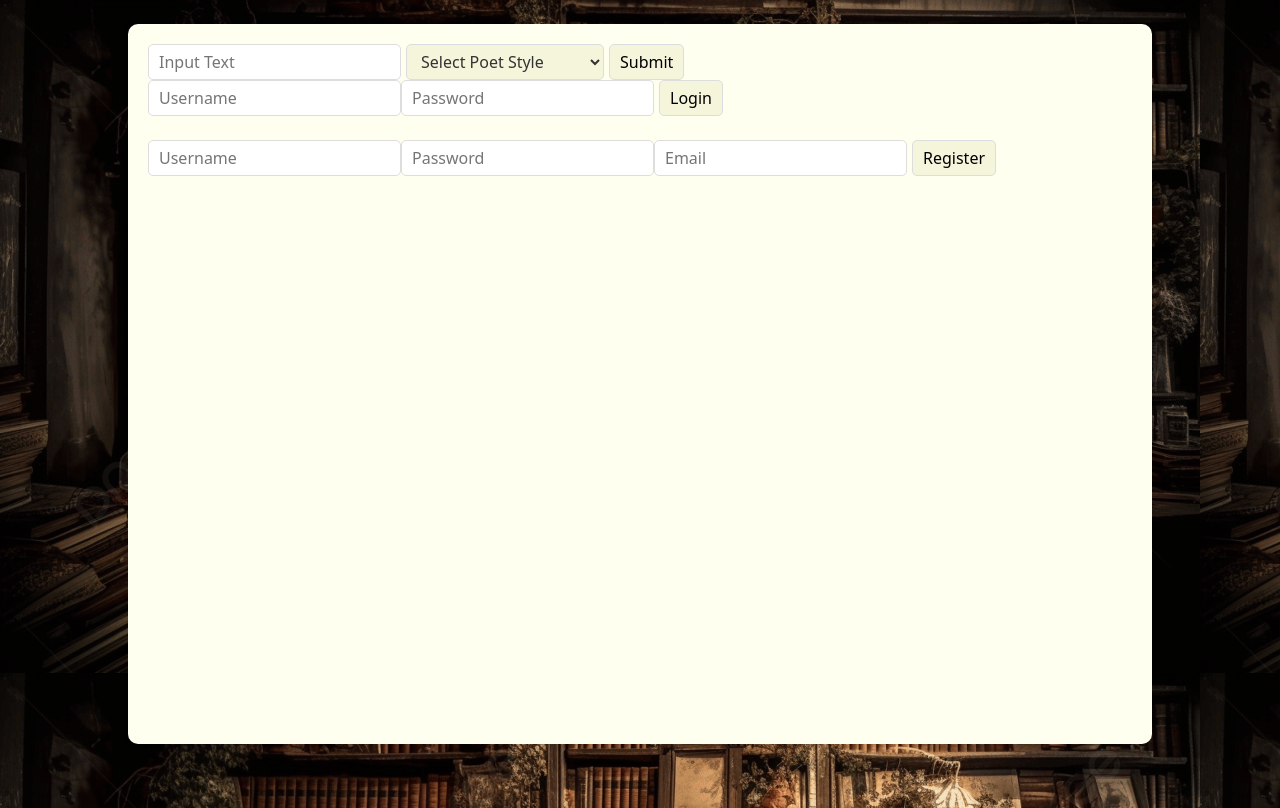
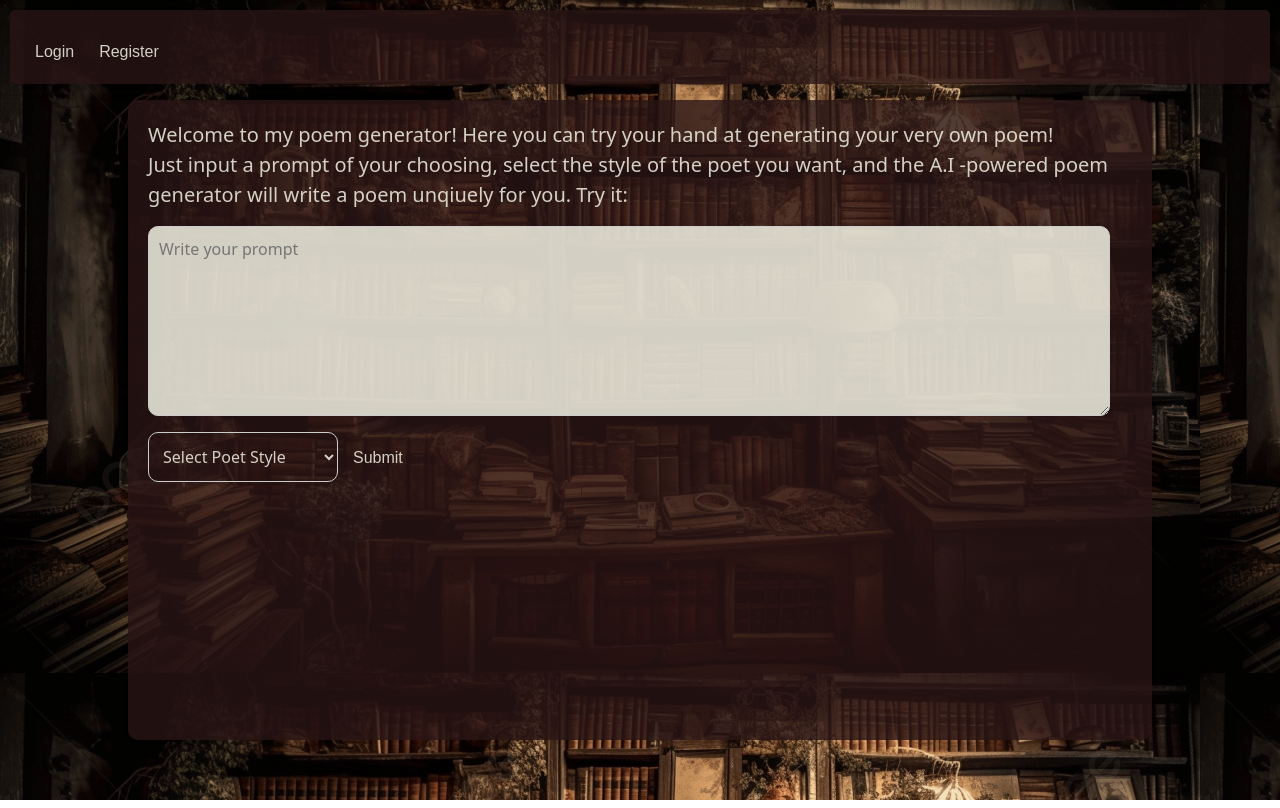
Before and after one commit to AnnaZelt/Poems, a React (Create React App) app in the folder front/poems/: page / in a window 1280 px wide. Built offline with nearby package versions, Linux system fonts and the light colour scheme.

Commit message:
prettied up the app

```diff
--- a/front/poems/src/App.tsx
+++ b/front/poems/src/App.tsx
@@ -6,6 +6,7 @@ import Poem from './components/poems/Poem';
 import User from './components/users/User';
 import { AuthState, setError, setIsLoggedIn } from './features/auth/authSlice';
 import './styles/styles.scss';
+import NavbarIn from './components/users/NavbarIn';
 
 function App() {
   const [showMessage, setShowMessage] = useState(false);
@@ -17,11 +18,8 @@ function App() {
   const userIdString: string | null = token?.id || null;
   const userId: number | null = userIdString ? parseInt(userIdString, 10) : null;
   const isLoggedIn = useSelector((state: { auth: AuthState }) => state.auth.isLoggedIn);
-  const [showNavbar, setShowNavbar] = useState(false);
+  const [tokenNotNull, setTokenChanged] = useState(false); // State to track token changes
 
-  const toggleNavbarVisibility = () => {
-    setShowNavbar((prevShowNavbar) => !prevShowNavbar);
-  };
 
   useEffect(() => {
     if (token) {
@@ -65,11 +63,42 @@ function App() {
     }, 2000); // Hide the message after 5 seconds
   };
 
+  const handleUpdate = () => {
+    setMessageContent('Update successful!');
+    setShowMessage(true);
+    setTokenChanged(false);
+  };
+
+  const handleDelete = () => {
+    setMessageContent('User deleted');
+    setShowMessage(true);
+    setTokenChanged(false);
+  };
+
+  const handleLogout = () => {
+    setTokenChanged(false)
+  };
+
   return (
-    <div className="container mt-4">
-      <style>
-
-      </style>
+    <div>
+      <header className="header">
+        {token ? (
+          <NavbarIn
+            onUpdate={handleUpdate}
+            onDelete={handleDelete}
+            onLogout={handleLogout}
+            token={token}
+            userId={Number(userId)}
+            userData={{}}
+          />
+        ) : (
+          <NavbarOut
+            onLogin={handleLogin}
+            onRegister={handleRegister}
+          />
+        )}
+      </header>
+      <div className="container mt-6">
         {token ? (
           <div>
             <User userId={Number(userId)} />
@@ -83,12 +112,9 @@ function App() {
               </div>
             )}
             <Poem />
-          <NavbarOut
-            onLogin={handleLogin}
-            onRegister={handleRegister}
-          />
           </div>
         )}
+      </div>
     </div>
   );
 }
--- a/front/poems/src/components/auth/LogoutButton.tsx
+++ b/front/poems/src/components/auth/LogoutButton.tsx
@@ -15,7 +15,6 @@ const LogoutButton: React.FC<LogoutButtonProps> = ({ onLogout }) => {
     dispatch(logout());
     localStorage.removeItem('token');
     localStorage.removeItem('tokenExpirationTime')
-    // window.location.reload();
     };
 
   return (
--- a/front/poems/src/components/poems/Poem.tsx
+++ b/front/poems/src/components/poems/Poem.tsx
@@ -1,8 +1,8 @@
-import React, { useState } from 'react';
+import React, { useState, useEffect } from 'react';
 import { createPoem } from '../../features/poems/poemSlice';
 import { Token } from '../../types/token';
-import { AppDispatch, RootState } from '../../redux/store';
-import { useDispatch, useSelector } from 'react-redux';
+import { AppDispatch } from '../../redux/store';
+import { useDispatch } from 'react-redux';
 import { Poemtype } from '../../types/poem';
 
 const Poem: React.FC = () => {
@@ -10,11 +10,26 @@ const Poem: React.FC = () => {
   const [poetStyle, setPoetStyle] = useState('');
   const [showPoem, setShowPoem] = useState(false);
   const [poem, setPoem] = useState<Poemtype | null>(null);
+  const [loading, setLoading] = useState(false);
   const dispatch = useDispatch<AppDispatch>();
-  const [loading, setLoading] = useState(false);
+
+  const [showPopup, setShowPopup] = useState(false);
+  const [popupText, setPopupText] = useState('');
 
   const tokenString = localStorage.getItem('token');
   const token: Token = JSON.parse(tokenString!);
+
+  useEffect(() => {
+    if (poem && showPopup && popupText.length < poem.poem_text.length) {
+      const interval = setInterval(() => {
+        setPopupText((prevText) => {
+          const nextChar = poem.poem_text[prevText.length];
+          return prevText + nextChar;
+        });
+      }, 25);
+      return () => clearInterval(interval);
+    }
+  }, [poem, showPopup, popupText]);
 
   const handleSubmit = (e: React.FormEvent<HTMLFormElement>) => {
     e.preventDefault();
@@ -23,7 +38,9 @@ const Poem: React.FC = () => {
       dispatch(createPoem({ inputText, poetStyle, userId: token?.id ?? null })).then((action) => {
         if (createPoem.fulfilled.match(action)) {
           setPoem(action.payload); // Update the poem state with the newly created poem
+          setLoading(false); // Hide the spinner
           setShowPoem(true); // Show the poem
+          setShowPopup(true); // Show the popup
         }
       });
     }
@@ -33,14 +50,21 @@ const Poem: React.FC = () => {
 
   return (
     <div>
+      {!token && <p className='p-tag'>
+        Welcome to my poem generator! Here you can try your hand at generating your very own poem!<br/>
+        Just input a prompt of your choosing, select the style of the poet you want, and the A.I -powered
+        poem generator will write a poem unqiuely for you.
+        Try it:
+      </p>}
       <form onSubmit={handleSubmit}>
-        <input
-          type="text"
-          placeholder="Input Text"
+        <textarea
+          className="poem-input"
+          placeholder="Write your prompt"
           value={inputText}
           onChange={(e) => setInputText(e.target.value)}
         />
         <select
+          className="poet-style"
           value={poetStyle}
           onChange={(e) => setPoetStyle(e.target.value)}
         >
@@ -55,10 +79,14 @@ const Poem: React.FC = () => {
         <button type="submit">Submit</button>
       </form>
       {loading && <div className="spinner"></div>}
-      {showPoem && poem && (
-        <div>
-          <p>{poem.poem_text}</p>
-          <button onClick={() => setShowPoem(false)}>Close</button>
+      {showPopup && (
+        <div className="poem-popup">
+          <div className="poem-popup-content">
+            <span className="close" onClick={() => setShowPopup(false)}>
+              &times;
+            </span>
+            <p>{popupText}</p>
+          </div>
         </div>
       )}
     </div>
--- a/front/poems/src/components/users/NavbarOut.tsx
+++ b/front/poems/src/components/users/NavbarOut.tsx
@@ -1,4 +1,4 @@
-import React from 'react';
+import React, { useState } from 'react';
 import LoginForm from '../auth/LoginForm';
 import RegisterForm from '../form/RegisterForm';
 
@@ -8,11 +8,25 @@ interface NavbarOutProps {
 }
 
 const NavbarOut: React.FC<NavbarOutProps> = ({ onLogin, onRegister }) => {
+  const [showLoginForm, setShowLoginForm] = useState(false);
+  const [showRegisterForm, setShowRegisterForm] = useState(false);
+
+  const toggleLoginForm = () => {
+    setShowLoginForm((prev) => !prev);
+    setShowRegisterForm(false); // Close the register form
+  };
+
+  const toggleRegisterForm = () => {
+    setShowRegisterForm((prev) => !prev);
+    setShowLoginForm(false); // Close the login form
+  };
+
   return (
-    <nav>
-      <LoginForm onLogin={onLogin} />
-      <br/>
-      <RegisterForm onRegister={onRegister} />
+    <nav className='navbar-out'>
+      <button onClick={toggleLoginForm}>{showLoginForm ? 'Close' : 'Login'}</button>
+      <button onClick={toggleRegisterForm}>{showRegisterForm ? 'Close' : 'Register'}</button>
+      {showLoginForm && <LoginForm onLogin={onLogin} />}
+      {showRegisterForm && <RegisterForm onRegister={onRegister} />}
     </nav>
   );
 };
--- a/front/poems/src/styles/styles.scss
+++ b/front/poems/src/styles/styles.scss
@@ -1,161 +1,366 @@
 @import "~bootstrap/dist/css/bootstrap.min.css";
 
+// Define custom colors
+$ivory-white: rgba(255, 255, 240, 0.8); // Adjust the alpha value (0.0 to 1.0) for the desired transparency
+$black-brown: rgba(40, 20, 20, 0.8); // Adjust the RGB values and alpha for the desired color and transparency
+$border-color: #ccc;
+$text-color: #333;
+$font-family: Arial, sans-serif;
 
-// Define custom colors
-$ivory-white: #fffff0;
-$button-color: #f0f0f0;
-$border-color: #ddd;
-
-body{
+body {
   background-image: url('../assets/images/pngtree-an-old-library-or-book-room-with-some-books-and-plants-picture-image_2496727.png');
+  margin: 0;
+  padding: 0;
 }
 
-// Custom styles for the container
+header {
+  position: fixed;
+  top: 0;
+  left: 0;
+  width: 100%;
+  padding: 10px;
+  box-shadow: 0 2px 4px rgba(0, 0, 0, 0.1);
+  z-index: 999;
+}
+
+nav ul {
+  list-style-type: none;
+  padding: 0;
+  margin: 0;
+}
+
+nav ul li {
+  display: inline-block;
+  margin-right: 10px;
+}
+
+nav ul li a {
+  text-decoration: none;
+  color: $text-color;
+}
+
+nav ul li a:hover {
+  text-decoration: underline;
+}
+
 .container {
   width: 80%;
-  margin: 5% auto;
-  background-color: $ivory-white;
+  margin: 100px auto 0; /* Adjust top margin to position below header */
+  background-color: $black-brown;
   padding: 20px;
   border-radius: 10px;
-  box-shadow: 0 0 5px rgba(0, 0, 0, 0.1); // Fuzzy border effect
-  height: 90vh; // 90% of the viewport height
+  box-shadow: 0 0 5px rgba(0, 0, 0, 0.1);
+  min-height: calc(100vh - 160px); /* Make container height 100% - header height */
+  overflow-y: auto; /* Add scroll if content exceeds container height */
 }
 
-// Custom styles for input boxes
+select {
+  border: 1px solid $border-color;
+  border-radius: 10px;
+  padding: 10px;
+  width: calc(100% - 22px); /* Adjust for border and padding */
+  margin-bottom: 10px;
+  background-color: $ivory-white;
+  color: $text-color;
+  height: 120px; /* Increase input box height */
+}
+
 input[type="text"],
 input[type="password"],
-input[type="email"],
-select {
+input[type="email"] {
   border: 1px solid $border-color;
-  border-radius: 5px;
-  padding: 5px 10px;
+  border-radius: 10px;
+  padding: 10px;
+  width: calc(20% - 22px); /* Adjust for border and padding */
+  margin-left: 5px;
+  margin-bottom: 10px;
+  background-color: $ivory-white;
+  color: $text-color;
+  height: 10%; /* Increase input box height */
+  margin-right: 10px; /* Add margin between buttons */
 }
 
-$button-color: #f5f5dc; // Slightly darker ivory color
+select.poet-style {
+  width: 190px; /* Set width to auto to fit content */
+  height: 50px;
+  background-color: transparent; /* Set background color to transparent */
+  color: $ivory-white; /* Set text color to ivory-white */
+}
+
+select.poet-style option {
+  background-color: $black-brown; /* Set background color for options */
+  color: $ivory-white; /* Set text color for options */
+}
+
+textarea.poem-input {
+  border: 1px solid $border-color;
+  border-radius: 10px;
+  padding: 10px;
+  width: calc(100% - 22px); /* Adjust for border and padding */
+  margin-bottom: 10px;
+  background-color: $ivory-white;
+  color: $text-color;
+  height: 190px; /* Increase input box height */
+}
 
 button {
-  background-color: $button-color;
-  border: 1px solid $border-color;
+  background-color: transparent;
+  border: none;
   border-radius: 5px;
-  padding: 5px 10px;
+  padding: 10px;
   margin-left: 5px;
-  transition: opacity 0.8s ease-in-out; /* Add transition for opacity change */
-}
-
-@keyframes fadeIn {
-  from {
-    opacity: 0;
-  }
-  to {
-    opacity: 1;
-  }
+  font-family: $font-family;
+  cursor: pointer;
+  color: $ivory-white;
+  transition: background-color 0.3s ease;
 }
 
 button:hover {
-  background-color: darken($button-color, 5%);
+  background-color: $ivory-white;
+  color: black;
 }
 
 button:active {
-  background-color: lighten($button-color, 5%);
+  background-color: $ivory-white;
+  color: $ivory-white;
 }
 
-button[aria-expanded='true'] {
-  animation: fadeOut 0.3s ease-in-out;
+ul {
+  list-style-type: none;
+  padding: 0;
 }
 
-@keyframes fadeOut {
-  from {
-    opacity: 1;
-  }
-  to {
-    opacity: 0;
-  }
+li {
+  margin-bottom: 10px;
 }
 
-// Update the styles for the expand and delete buttons to make them smaller
-li button {
-  margin-left: 10px;  /* Adjust as needed */
-  padding: 5px 6px;   /* Set smaller padding */
-  font-size: 14px;    /* Set smaller font size */
+a {
+  text-decoration: none;
+  color: $text-color;
 }
 
-// Add margin to create vertical alignment between the buttons and the text
-li {
-  margin-bottom: 15px;  /* Add margin below each list item */
+a:hover {
+  text-decoration: underline;
 }
 
-select {
-  background-color: $button-color; // Use the button color variable for the background
-  border: 1px solid $border-color;
-  border-radius: 5px;
-  padding: 5px 10px;
-  margin-left: 5px;
-  color: #333; // Set text color to dark gray
+.user h3 {
+  color: $ivory-white;
 }
 
-.poem-popup {
-  position: fixed;
-  z-index: 1;
-  left: 0;
-  top: 0;
-  width: 100%;
-  height: 100%;
-  overflow: auto;
-  background-color: rgba(0, 0, 0, 0.4);
+.p-tag {
+  color: $ivory-white;
+  font-size: 20px;
+  line-height: 1.5;
 }
 
-.poem-popup-content {
-  background-color: ivory; // Set the background image
-  background-size: contain; // Resize the image to fit within the container
-  background-repeat: no-repeat; // Prevent the image from repeating
-  background-position: center; // Center the image
-  margin: 15% auto;
-  padding: 20px;
-  border: 1px solid #888;
-  width: 75%; // Make the popup 25% less wide
-  max-height: 90%; // Set maximum height to 90% of the viewport height
-  overflow-y: auto; // Enable vertical scrolling if the content exceeds the maximum height
-  border-radius: 5px;
-  position: relative;
-  font-family: 'Times New Roman', Times, serif; // Use a literature-style font
-  font-size: 16px; // Set font size
-  line-height: 1.5; // Set line height
-  text-align: justify; // Justify the text
-
-}
-
-.close {
-  position: absolute;
-  top: 110px;  /* Adjust as needed */
-  right: 10px;  /* Adjust as needed */
-  color: #aaa;
-  font-size: 28px;
-  font-weight: bold;
-}
-
-.close:hover,
-.close:focus {
-  color: black;
-  text-decoration: none;
-  cursor: pointer;
-}
-
-
 .navbar-in {
-  position: absolute;
-  bottom: 80px; /* Adjust as needed */
-  right: 190px; /* Adjust as needed */
-  background-color: $ivory-white;
+  bottom: 20px;
+  right: 20px;
+  background-color: $black-brown;
   padding: 10px;
   border-radius: 5px;
   box-shadow: 0 2px 4px rgba(0, 0, 0, 0.1);
-  z-index: 999; // Ensure the navbar is above other content
+  z-index: 999;
 }
 
 .navbar-in button {
-  margin-top: 15px;
+  margin-top: 10px;
 }
 
 .navbar-in button:last-child {
   margin-bottom: 0;
 }
+
+.navbar-out {
+  bottom: 20px;
+  right: 20px;
+  background-color: $black-brown;
+  padding: 10px;
+  border-radius: 5px;
+  box-shadow: 0 2px 4px rgba(0, 0, 0, 0.1);
+  z-index: 999;
+}
+
+.navbar-out button {
+  margin-top: 10px;
+}
+
+.navbar-out button:last-child {
+  margin-bottom: 0;
+}
+
+.popup {
+  position: fixed;
+  top: 50%;
+  left: 50%;
+  transform: translate(-50%, -50%);
+  padding: 20px;
+  border-radius: 10px;
+  box-shadow: 0 0 10px rgba(0, 0, 0, 0.1);
+  z-index: 999;
+}
+
+.popup-close {
+  position: absolute;
+  top: 10px;
+  right: 10px;
+  cursor: pointer;
+}
+
+.popup-content {
+  margin-top: 20px;
+}
+
+.login-popup,
+.register-popup,
+.update-form {
+  position: fixed;
+  top: 50%;
+  left: 50%;
+  transform: translate(-50%, -50%);
+  background-color: $ivory-white;
+  padding: 20px;
+  border-radius: 5px;
+  box-shadow: 0 2px 4px rgba(0, 0, 0, 0.1);
+  z-index: 1000;
+}
+
+.update-form input[type="text"],
+.update-form input[type="email"] {
+  margin-bottom: 10px;
+}
+
+.spinner {
+  border: 4px solid rgba(255, 255, 255, 0.3);
+  border-radius: 50%;
+  border-top: 4px solid $ivory-white;
+  width: 30px;
+  height: 30px;
+  animation: spin 1s linear infinite;
+  margin: 0 auto;
+}
+
+@keyframes spin {
+  0% { transform: rotate(0deg); }
+  100% { transform: rotate(360deg); }
+}
+
+.poem-list-container {
+  margin-top: 30px; /* Adjust top margin */
+}
+
+.toggle-poems-btn {
+  background-color: transparent;
+  border: none;
+  border-radius: 5px;
+  margin-bottom: 5px;
+  padding: 10px;
+  font-family: $font-family;
+  cursor: pointer;
+  color: $ivory-white;
+  transition: background-color 0.3s ease;
+}
+
+.toggle-poems-btn:hover {
+  background-color: $ivory-white;
+  color: black;
+}
+
+.toggle-poems-btn:active {
+  background-color: $ivory-white;
+  color: $ivory-white;
+}
+
+.poem-list {
+  list-style-type: none;
+  padding: 0;
+}
+
+.poem-item {
+  display: flex;
+  justify-content: space-between;
+  align-items: center;
+  margin-bottom: 10px;
+  padding-bottom: 10px;
+  border-bottom: 1px solid $border-color;
+  color: $ivory-white;
+}
+
+.poem-item button {
+  background-color: transparent;
+  border: none;
+  border-radius: 5px;
+  padding: 5px;
+  font-family: $font-family;
+  cursor: pointer;
+  color: $ivory-white;
+  transition: background-color 0.3s ease;
+}
+
+.poem-item button:hover {
+  background-color: $ivory-white;
+  color: black;
+}
+
+.poem-item button:active {
+  background-color: $ivory-white;
+  color: $ivory-white;
+}
+
+.poem-item .buttons {
+  display: flex;
+  justify-content: flex-end;
+  gap: 10px; /* Add space between buttons */
+}
+
+.poem-popup {
+  position: fixed;
+  top: 50%;
+  left: 50%;
+  transform: translate(-50%, -50%);
+  background-color: $ivory-white;
+  padding: 20px;
+  border-radius: 10px;
+  box-shadow: 0 0 10px rgba(0, 0, 0, 0.1);
+  z-index: 999;
+}
+
+.poem-popup-content {
+  margin-top: 20px;
+}
+
+.poem-popup .close {
+  position: absolute;
+  top: 10px;
+  right: 10px;
+  cursor: pointer;
+  background-color: transparent;
+  border: none;
+  border-radius: 50px;
+  padding: 5px;
+  font-family: $font-family;
+  color: $ivory-white;
+  transition: background-color 0.3s ease;
+  color: black;
+}
+
+.poem-popup .close:hover {
+  background-color: $ivory-white;
+  color: black;
+}
+
+.poem-popup .close:active {
+  background-color: $ivory-white;
+  color: $ivory-white;
+}
+
+
+.poem-popup button:hover {
+  background-color: $ivory-white;
+  color: black;
+}
+
+.poem-popup button:active {
+  background-color: $ivory-white;
+  color: $ivory-white;
+}
```
Also changed, not shown: front/poems/src/components/poems/PoemList.tsx (+8 -7 lines), front/poems/src/components/users/NavbarIn.tsx (+9 -7 lines), front/poems/src/components/users/User.tsx (+1 -36 lines), 1 other file (tests, documents, lock files or other folders). Lines whose indentation alone changed are shown as unchanged.
